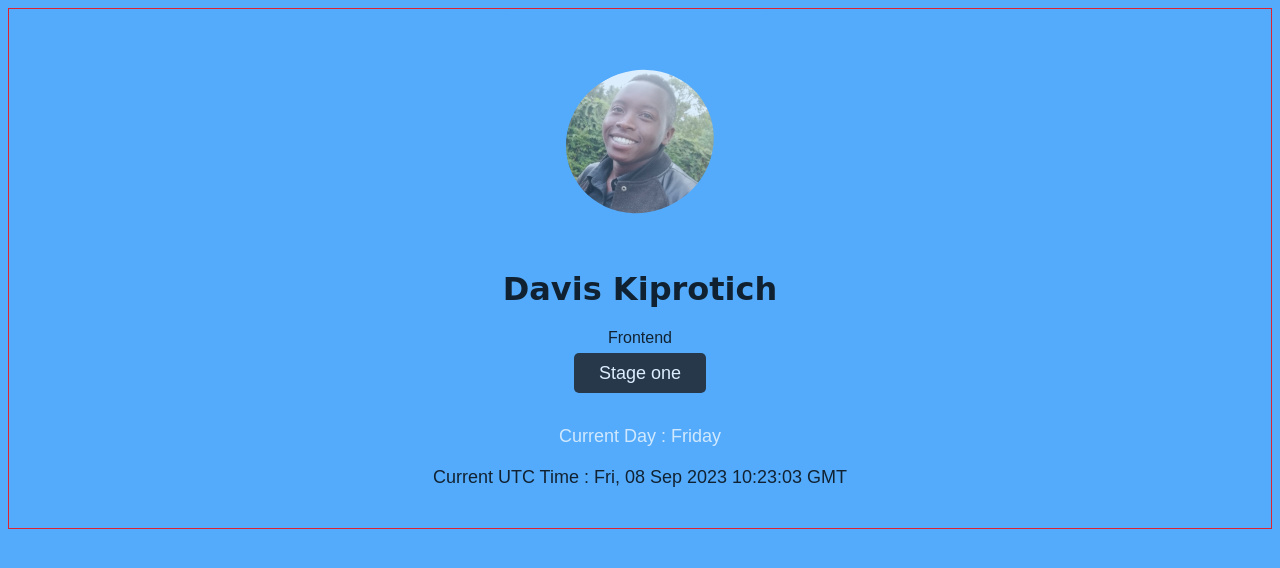
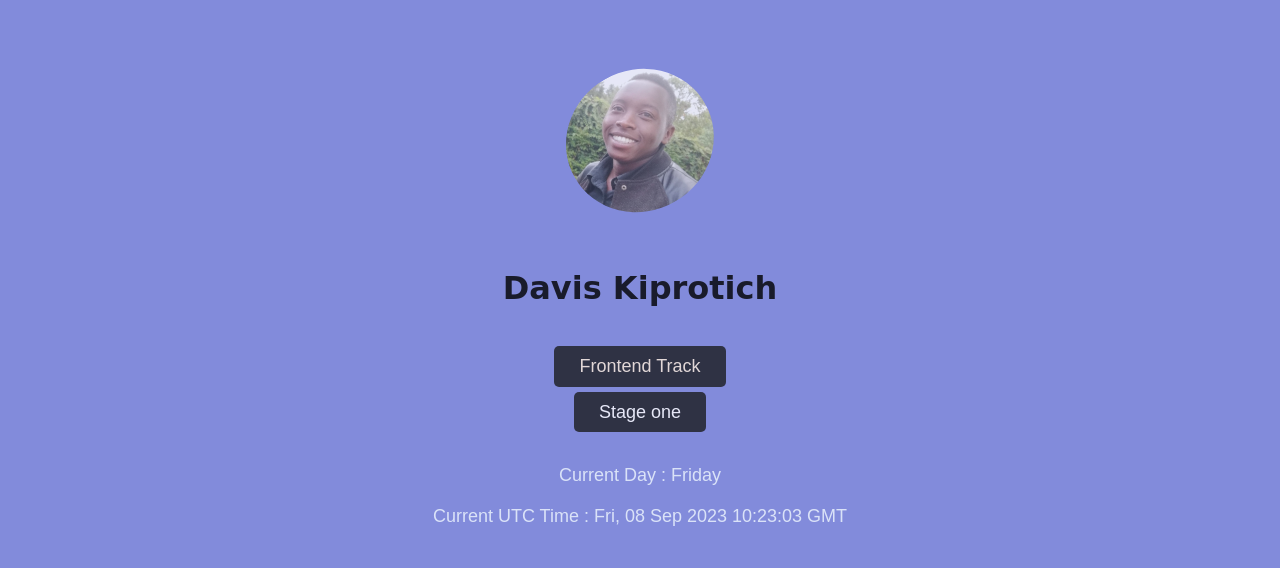
Before and after one commit to DavisKiprotich/Stage-one, a plain HTML site: page index.html in a window 1280 px wide. Drawn offline with Linux system fonts and the light colour scheme.

Commit message:
Removed debbuging tool

```diff
--- a/index.html
+++ b/index.html
@@ -9,16 +9,16 @@
 <body>
     <div class="image">
         <img src="image.jpeg" alt="Davis Kiprotich" data-testid="slackDisplayImage">
+        <h1 data-testid="slackUserName">Davis Kiprotich</h1>
     </div>
     <div class="details">
-        <h1 data-testid="slackUserName">Davis Kiprotich</h1>
-        <p data-testid="myTrack">Frontend</p>
+        <p data-testid="myTrack">Frontend Track</p>
         <a href="https://github.com/DavisKiprotich/Stage-one" data-testid="githubURL">Stage one</a>
     </div>
 
     <div class="time-zone">
         <p data-testid="currentDayOfTheWeek" style="color: aliceblue;"></p>
-        <p data-testid="currentUTCTime"></p>
+        <p data-testid="currentUTCTime" style="color: aliceblue;"></p>
     </div>
 
 
--- a/styles.css
+++ b/styles.css
@@ -1,10 +1,9 @@
 body{
     padding: 30px;
     box-sizing: border-box;
-    border: 1px solid red;
     font-family: Arial, Helvetica, sans-serif;
     text-align: center;
-    background-color: #54ABFB;
+    background-color: #828bdb;
     opacity: 0.8;
 }
 img[data-testid = 'slackDisplayImage']{
@@ -15,7 +14,7 @@ img[data-testid = 'slackDisplayImage']{
     transition: transform 0.3s ease-out;
 }
 body img:hover{
-    transform: scale(1.1);
+    transform: scale(1.5);
 }
 h1{
     font-family: cursive;
@@ -25,20 +24,32 @@ h1:hover{
     cursor: pointer;
     transition: transform 0.3s ease-out;
 }
+.details{
+    display:inline-block;
+    align-items: center;
+    justify-content: center;
+    flex-direction: row;
+    gap: 2rem;
+}
 
-.time-zone {
-    display: flex;
-    justify-content: space-around;
-    flex-direction: column;
-    margin-top: 2rem;
+.details p{
+    color: antiquewhite;
+    background: #1b1c1f;
+    padding: 10px 25px;
+    border: none;
+    text-decoration: none;
+    cursor: none;
+    font-size: 18px;
+    border-radius: 5px;
+    margin-bottom: 15px;
 }
-.time-zone p{
-    flex: 1;
-    font-size: 18px;
-    margin: 5px 0;
-    padding: 5px;
+
+.details p:hover{
+    background: #fff;
+    color: #3849e4;
 }
-a[data-testid="githubURL"]{
+
+.details a[data-testid="githubURL"]{
     color: white;
     background: #1b1c1f;
     padding: 10px 25px;
@@ -49,7 +60,22 @@ a[data-testid="githubURL"]{
     border-radius: 5px;
     margin-bottom: 15px;
 }
-a[data-testid="githubURL"]:hover{
+
+.details a[data-testid="githubURL"]:hover{
     color:#3849e4;
     background: #fff;
 }
+
+.time-zone {
+    display: flex;
+    justify-content: space-around;
+    flex-direction: column;
+    margin-top: 2rem;
+    cursor: none;
+}
+.time-zone p{
+    flex: 1;
+    font-size: 18px;
+    margin: 5px 0;
+    padding: 5px;
+}
```
